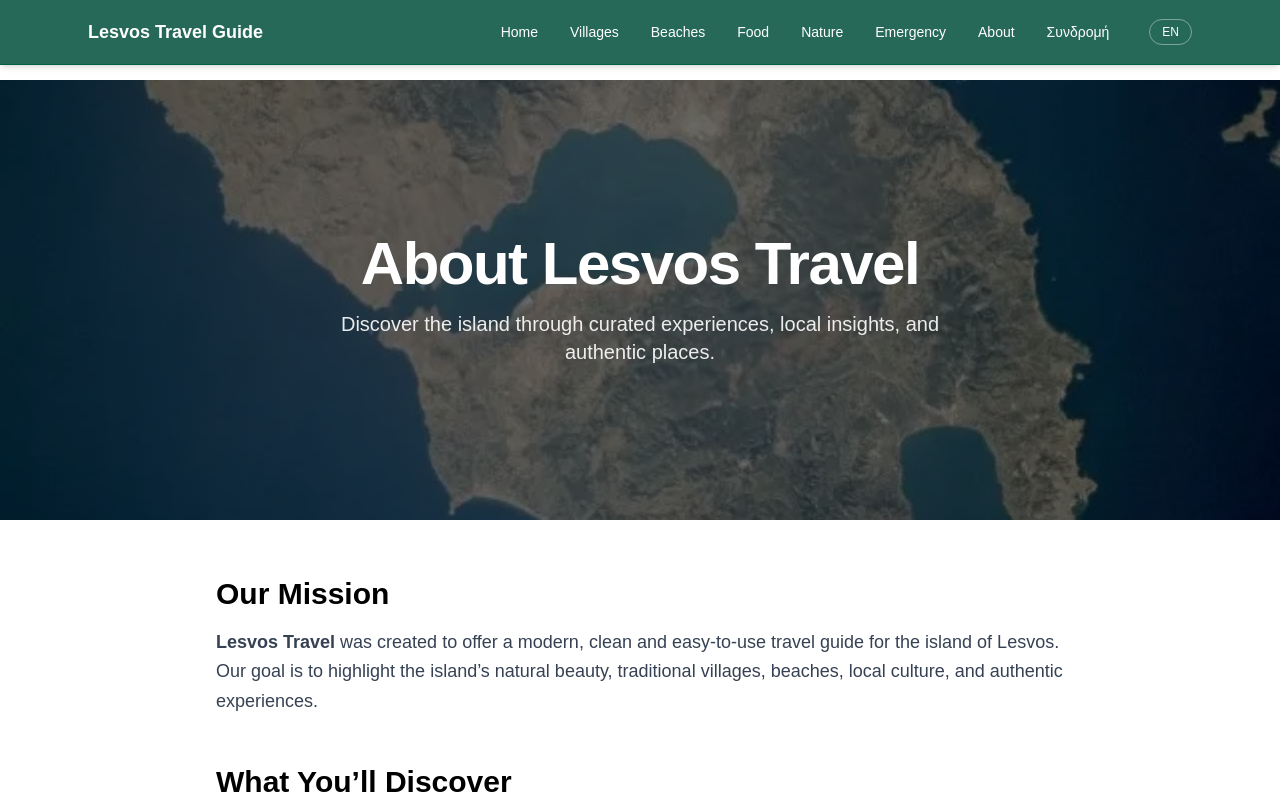
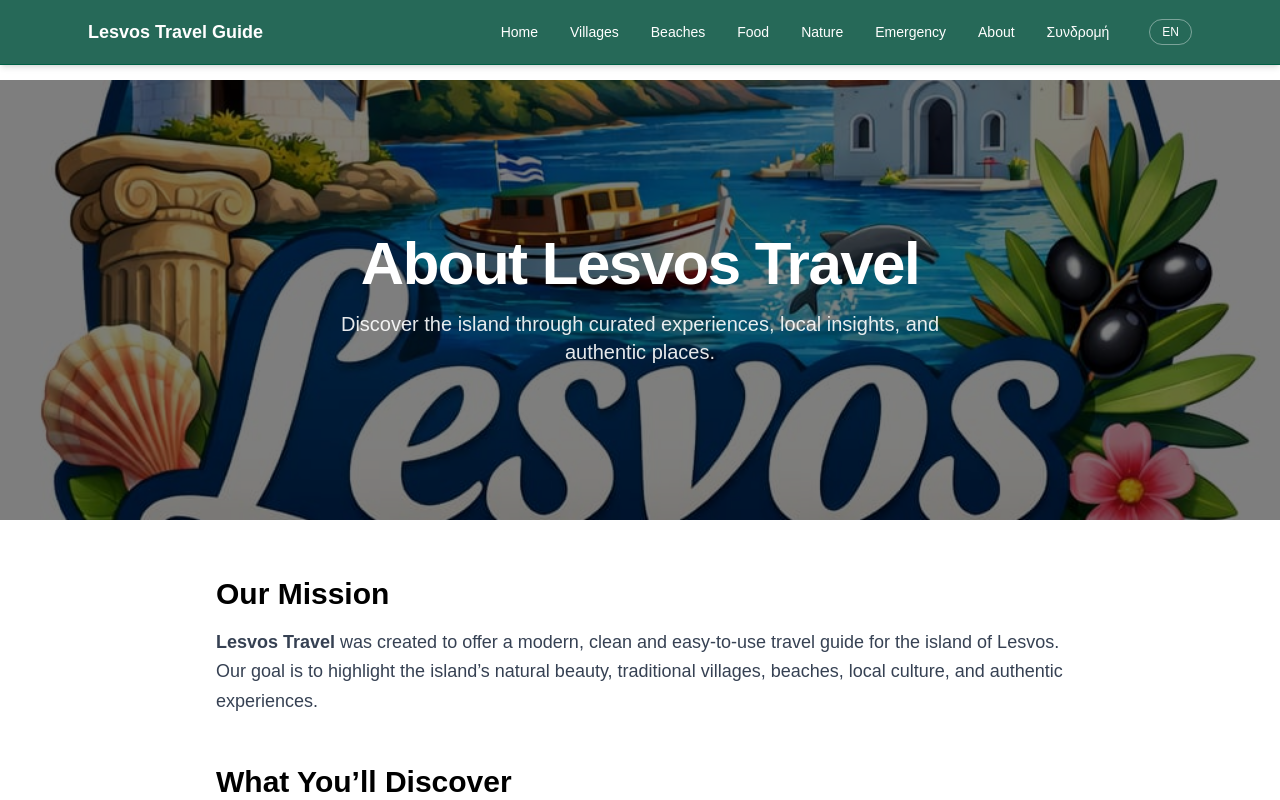
Before and after one commit to amamouridis06/lesvos-travel-guide, a Next.js app: page /about in a window 1280 px wide. Shown: the top 800 px of the page. Built offline with nearby package versions, Linux system fonts and the light colour scheme.

Commit message:
Update page.tsx

```diff
--- a/app/about/page.tsx
+++ b/app/about/page.tsx
@@ -5,7 +5,7 @@ export default function AboutPage() {
       {/* HERO SECTION */}
       <section
         className="relative w-full h-[55vh] bg-cover bg-center flex items-center justify-center"
-        style={{ backgroundImage: `url('/lesvos.jpg')` }}
+        style={{ backgroundImage: `url('/logo.jpeg')` }}
       >
         <div className="absolute inset-0 bg-black/50" />
         <div className="relative text-center px-6">
```
